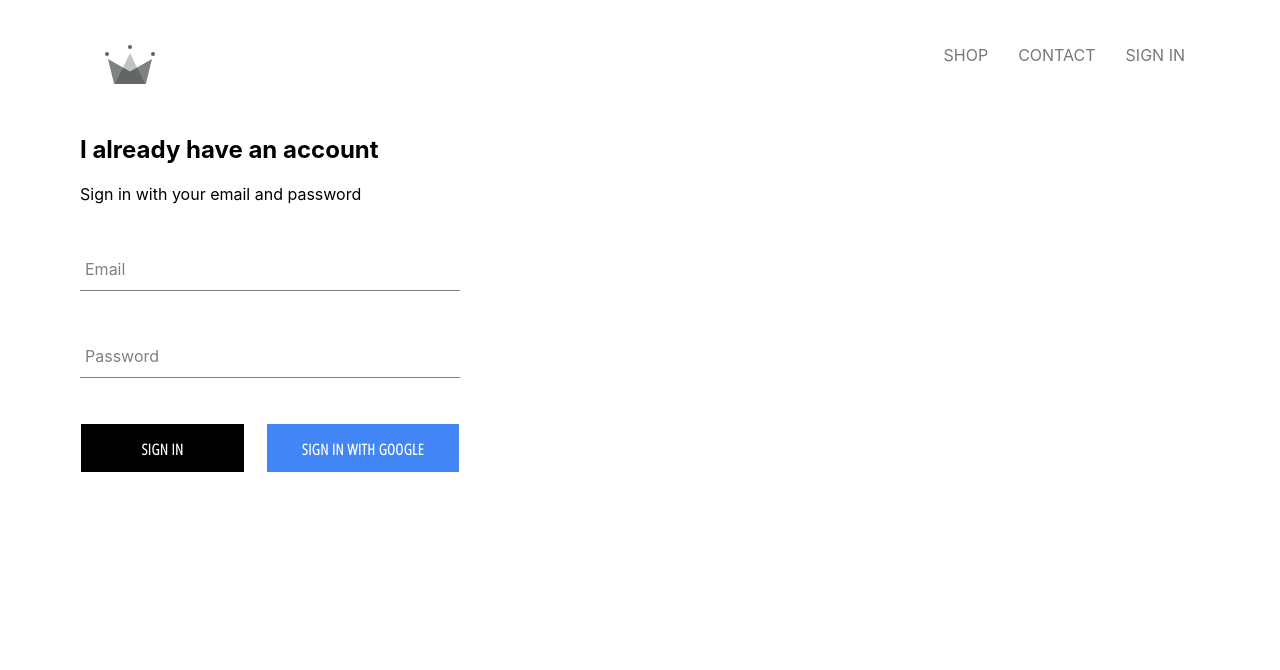
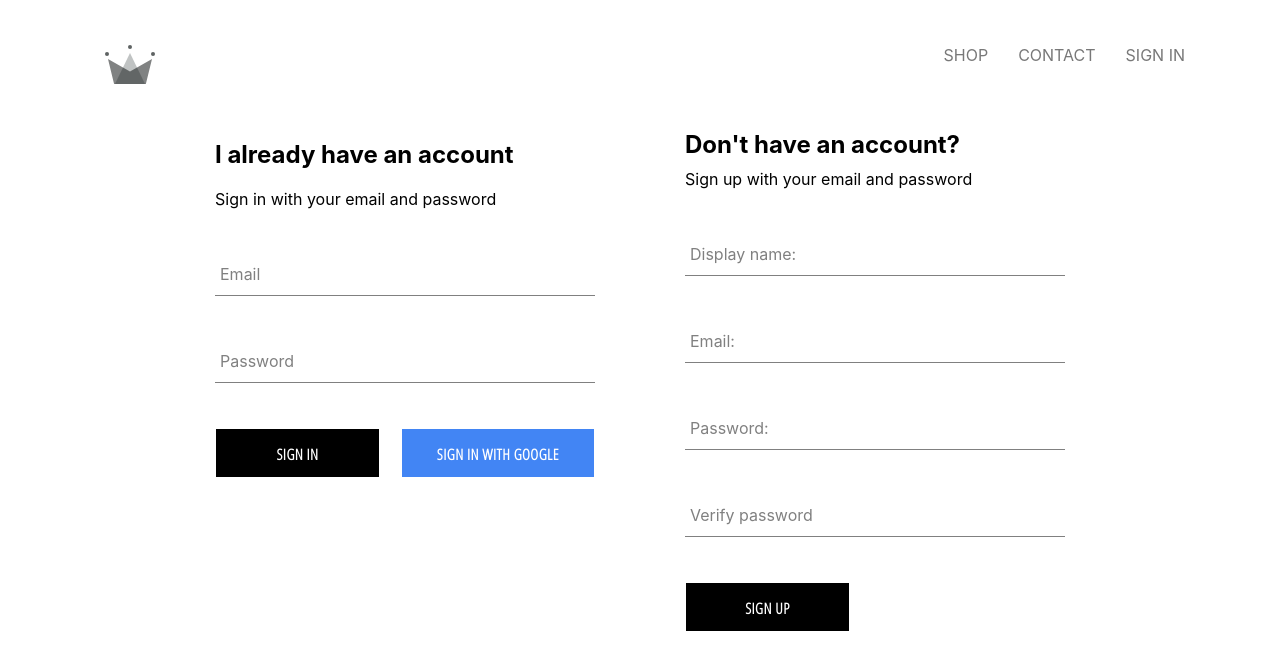
Before and after one commit to Calcopod/serbans-tuica-srl, a React (Create React App) app: page /signin in a window 1280 px wide. Shown: the top 670 px of the page. Built offline with nearby package versions, Linux system fonts and the light colour scheme; no server answers.

Commit message:
Finished authentification.

```diff
--- a/src/Components/sign-in/sign-in.component.jsx
+++ b/src/Components/sign-in/sign-in.component.jsx
@@ -2,7 +2,7 @@
 import CustomButton from '../custom-button/custom-button.component'
 import FormInput from '../form-input/form-input.component'
 
-import { signInWithGoogle } from '../../firebase/firebase.utils'
+import { auth, signInWithGoogle } from '../../firebase/firebase.utils'
 
 import './sign-in.styles.scss'
 
@@ -19,6 +19,10 @@
   handleSubmit = event => {
     event.preventDefault()
 
+    // Sign user in:
+    auth.signInWithEmailAndPassword( this.state.email, this.state.password )
+
+    // Update state:
     this.setState({ email: '', password: ''})
   }
 
--- /dev/null
+++ b/src/Components/sign-up/sign-up.component.jsx
@@ -0,0 +1,102 @@
+import React, { Component } from 'react'
+import CustomButton from '../custom-button/custom-button.component'
+import FormInput from '../form-input/form-input.component'
+import { auth, createUserProfileDoc } from '../../firebase/firebase.utils'
+import './sign-up.styles.scss'
+
+class SignUp extends Component {
+  constructor() {
+    super()
+
+    this.state = {
+      displayName: '',
+      email: '',
+      password: '',
+      verifyPassword: ''
+    }
+  }
+
+  handleChange = event => {
+    const { name, value } = event.target
+
+    this.setState({ [name]: value })
+  }
+
+  handleSubmit = async event => {
+    event.preventDefault()
+
+    // Get state
+    const { displayName, email, password, verifyPassword } = this.state
+
+    // Check if passwords match:
+    if ( password !== verifyPassword ) {
+      alert("Passwords do not match!")
+      return
+    }
+
+    // Create user
+    try {
+      // Create user
+      const { user } = await auth.createUserWithEmailAndPassword(
+        email,
+        password
+      )
+
+      // Add user to database:
+      await createUserProfileDoc( user, { displayName } )
+
+      // Reset inputs:
+      this.setState({
+        displayName: '',
+        email: '',
+        password: '',
+        verifyPassword: ''
+      })
+
+    } catch ( error ) {
+      console.error( "An error occured while signing-up: ", error)
+    }
+  }
+
+  render() {
+    const { displayName, email, password, verifyPassword } = this.state
+    return (
+      <div className="sign-up">
+        <h2 className="title">Don't have an account?</h2>
+        <span>Sign up with your email and password</span>
+        <form onSubmit={this.handleSubmit}>
+          <FormInput
+            name="displayName"
+            value={displayName}
+            handleChange={this.handleChange}
+            label="Display name:"
+          />
+          <FormInput
+            name="email"
+            value={email}
+            handleChange={this.handleChange}
+            label="Email:"
+          />
+          <FormInput
+            name="password"
+            value={password}
+            handleChange={this.handleChange}
+            label="Password:"
+          />
+          <FormInput
+            name="verifyPassword"
+            value={verifyPassword}
+            handleChange={this.handleChange}
+            label="Verify password"
+          />
+
+          <CustomButton
+            type="submit"
+          >SIGN UP</CustomButton>
+        </form>
+      </div>
+    )
+  }
+}
+
+export default SignUp;
--- /dev/null
+++ b/src/Components/sign-up/sign-up.styles.scss
@@ -0,0 +1,9 @@
+.sign-up {
+  display: flex;
+  flex-direction: column;
+  width: 380px;
+
+  .title {
+    margin: 10px 0;
+  }
+}
--- a/src/Pages/sign-in-up/sign-in-up.component.jsx
+++ b/src/Pages/sign-in-up/sign-in-up.component.jsx
@@ -1,10 +1,12 @@
 import React from 'react'
 import SignIn from '../../Components/sign-in/sign-in.component'
+import SignUp from '../../Components/sign-up/sign-up.component'
 import './sign-in-up.styles.scss'
 
 const SignInAndUpPage = () => (
-  <div className="sign-in-up">
+  <div className="sign-in-and-sign-up">
     <SignIn />
+    <SignUp />
   </div>
 )
 
--- a/src/Pages/sign-in-up/sign-in-up.styles.scss
+++ b/src/Pages/sign-in-up/sign-in-up.styles.scss
@@ -0,0 +1,6 @@
+.sign-in-and-sign-up {
+  width: 850px;
+  display: flex;
+  justify-content: space-between;
+  margin: 30px auto;
+}
```
